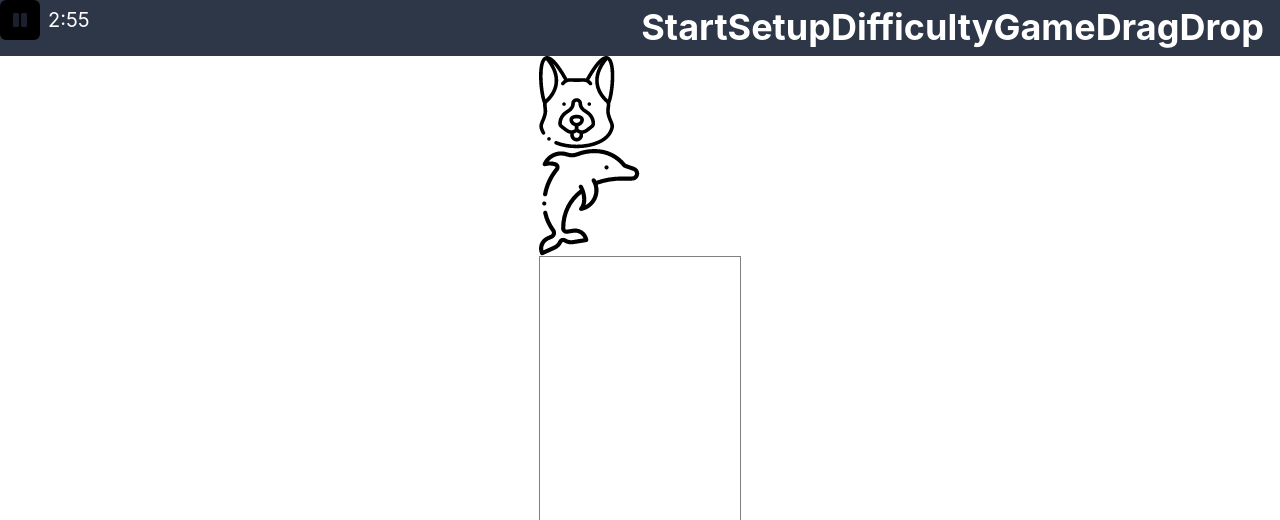
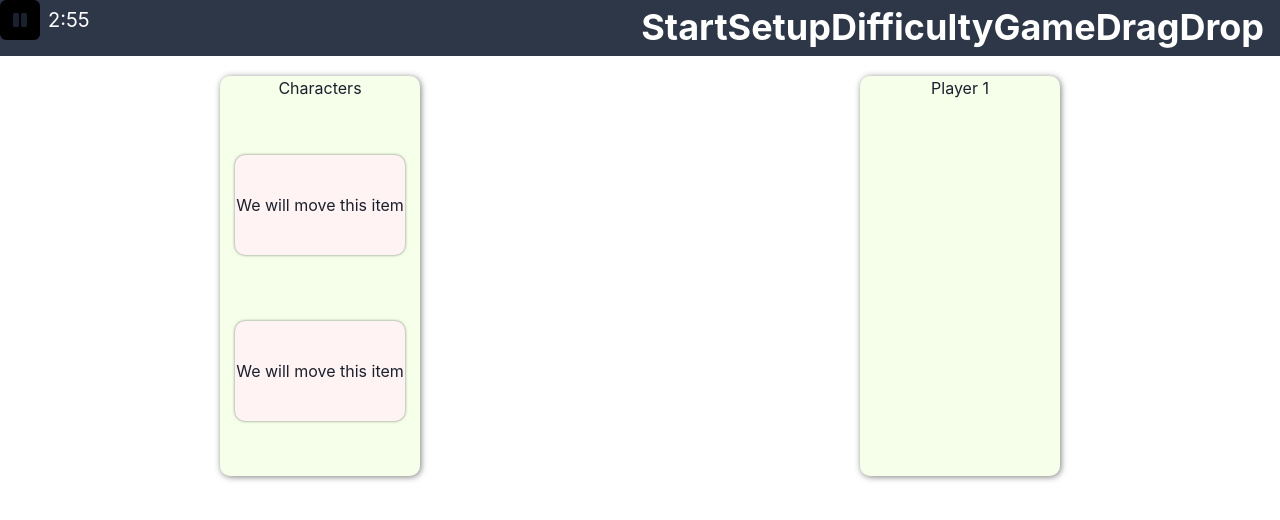
Before and after one commit to mgysel/SHS, a React (Create React App) app in the folder frontend/: page /dragdrop in a window 1280 px wide. Shown: the top 520 px of the page. Built offline with nearby package versions, Linux system fonts and the light colour scheme.

Commit message:
Drag Drop functionalities working

```diff
--- a/frontend/package.json
+++ b/frontend/package.json
@@ -13,7 +13,10 @@
     "framer-motion": "^3.10.0",
     "konva": "^8.3.13",
     "react": "^18.2.0",
+    "react-dnd": "^16.0.1",
+    "react-dnd-html5-backend": "^16.0.1",
     "react-dom": "^18.2.0",
+    "react-draggable": "^4.4.5",
     "react-icons": "^4.6.0",
     "react-konva": "^18.2.3",
     "react-router-dom": "^5.2.0",
--- /dev/null
+++ b/frontend/src/pages/DragDrop.css
@@ -0,0 +1,36 @@
+.container {
+  display: flex;
+  flex-direction: row;
+  justify-content: space-around;
+}
+
+.column {
+  height: 400px;
+  width: 200px;
+  margin: 20px;
+  border-radius: 10px;
+  box-shadow: 1px 1px 6px rgba(0,0,0,0.5);
+  display: flex;
+  justify-content: center;
+  flex-wrap: wrap;
+}
+
+.first-column {
+  background-color: #f5ffea;
+}
+
+.second-column {
+  background-color: #fffbf5;
+}
+
+.movable-item {
+  border-radius: 10px;
+  background-color: #fff3f3;
+  height: 100px;
+  width: 170px;
+  margin: 10px auto;
+  display: flex;
+  justify-content: center;
+  align-items: center;
+  box-shadow: 0px 0px 3px rgba(0,0,0,0.5);
+}
--- a/frontend/src/pages/DragDrop.jsx
+++ b/frontend/src/pages/DragDrop.jsx
@@ -23,7 +23,7 @@ const DragDrop = () => {
   const [images, setImages] = React.useState([]);
 
   const CopiedImage = ({ image }) => {
-    const [img] = useImage(image.src);;
+    const [img] = useImage(image.src);
     return (
       <ImageKonva
         image={img}
@@ -86,6 +86,36 @@ const DragDrop = () => {
               </Layer>
             </Stage>
           </div>
+          <div
+            onDrop={(e) => {
+              e.preventDefault();
+              // register event position
+              stageRef.current.setPointersPositions(e);
+              // add image
+              setImages(
+                images.concat([
+                  {
+                    ...stageRef.current.getPointerPosition(),
+                    src: dragUrl.current,
+                  },
+                ])
+              );
+            }}
+            onDragOver={(e) => e.preventDefault()}
+          >
+            <Stage
+              width={200}
+              height={400}
+              style={{ border: '1px solid grey' }}
+              ref={stageRef}
+            >
+              <Layer>
+                {images.map((image) => {
+                  return <CopiedImage image={image} />;
+                })}
+              </Layer>
+            </Stage>
+          </div>
         </div>
       </VStack>
     </Flex>
--- /dev/null
+++ b/frontend/src/pages/DragDropThree.jsx
@@ -0,0 +1,138 @@
+import React, { useContext, useEffect, useState } from "react";
+import { useLocation, Link as RouterLink } from "react-router-dom";
+import {
+  Box,
+  Button,
+  Heading,
+  Image,
+  Flex,
+  LinkOverlay,
+  VStack,
+} from "@chakra-ui/react";
+import { Stage, Layer, Image as KonvaImage, Text } from 'react-konva';
+import { StoreContext } from "../helpers/context";
+import useImage from 'use-image';
+// Drag Drop Demo
+//
+import { DndProvider, DragPreviewImage, useDrag, useDrop } from 'react-dnd'
+import { HTML5Backend } from "react-dnd-html5-backend";
+import './DragDrop.css'
+
+const DragDropThree = () => {
+  // const context = useContext(StoreContext);
+  // const imageLink = `images/icons/animals/${context.animalImagesBlack[0]}`;
+  // const imageLinkTwo = `images/icons/animals/${context.animalImagesBlack[1]}`;
+  // const images = [imageLink, imageLinkTwo];
+
+  // const MovableItem = () => {
+  //   return (
+  //       <div className='movable-item'>
+  //           We will move this item
+  //       </div>
+  //   )
+  // }
+  const numTargets = 2;
+  const targetsArray = [];
+  const initTargets = (numTargets) => {
+    for (let i = 0; i < numTargets; i++) {
+      targetsArray.push(0);
+    }
+  }
+  initTargets(numTargets);
+  const [targets, setTargets] = useState(targetsArray);
+
+  // const canSetTarget = () => {
+
+  // }
+
+  // Check if draggable item can move to destination
+  // It can move to destination if dest=0 or no other element on same dest
+  const isDestOk = (id, dest) => {
+    if (dest === 0) {
+      return true;
+    }
+
+    for (let i = 0; i < targets.length; i++) {
+      if (i !== id && targets[i] === 1) {
+        return false;
+      }
+    }
+
+    return true;
+  }
+
+  // Update index of target
+  const setTargetsArray = (id, dest) => {
+    const targetsArray = [...targets];
+
+    // Check that no other index has same destination, unless the destination is 0
+    if (isDestOk(id, dest)) {
+      targetsArray[id] = dest;
+      setTargets(targetsArray);
+    }
+  }
+
+  const MovableItem = ({setTarget, id}) => {
+    const [{isDragging}, drag] = useDrag({
+        item: {name: 'Any custom name'},
+        type: 'Our first type',
+        end: (item, monitor) => {
+            const dropResult = monitor.getDropResult();
+            if (dropResult && dropResult.name === 'Characters'){
+              setTargetsArray(id, 0)
+            } else if (dropResult && dropResult.name === 'Player 1') {
+              setTargetsArray(id, 1)
+            }
+        },
+        collect: (monitor) => ({
+            isDragging: monitor.isDragging(),
+        }),
+    });
+
+    const opacity = isDragging ? 0.4 : 1;
+
+    return (
+        <div ref={drag} className='movable-item' style={{opacity}}>
+            We will move this item
+        </div>
+    )
+  }
+
+  const Column = ({children, className, title}) => {
+      const [, drop] = useDrop({
+          accept: 'Our first type',
+          drop: () => ({name: title}),
+      });
+
+      return (
+          <div ref={drop} className={className}>
+              {title}
+              {children}
+          </div>
+      )
+  }
+
+  const Item1 = <MovableItem setTarget={setTargets} id={0} />;
+  const Item2 = <MovableItem setTarget={setTargets} id={1} />;
+
+  const Items = [Item1, Item2];
+
+  return (
+    <div className="container">
+      <DndProvider backend={HTML5Backend}>
+          <Column title='Characters' className='column first-column'>
+            {Items.map((item, i) => (
+              targets[i] === 0 && item
+            ))}
+          </Column>
+          <Column title='Player 1' className='column first-column'>
+            {Items.map((item, i) => (
+              targets[i] === 1 && item
+            ))}
+          </Column>
+      </DndProvider>
+    </div>
+  );
+};
+
+export default DragDropThree;
--- /dev/null
+++ b/frontend/src/pages/DragDropTwo.jsx
@@ -0,0 +1,67 @@
+import React, { useContext, useEffect, useState } from "react";
+import { useLocation, Link as RouterLink } from "react-router-dom";
+import {
+  Box,
+  Button,
+  Heading,
+  Flex,
+  LinkOverlay,
+  VStack,
+} from "@chakra-ui/react";
+import { Stage, Layer, Image, Text } from 'react-konva';
+import { StoreContext } from "../helpers/context";
+import useImage from 'use-image';
+import Draggable from 'react-draggable';
+// Drag Drop Demo (https://github.com/ChrisDobby/react-drag-drop-demo/tree/master/src)
+
+// DRAGGABLE IMAGE
+// https://blog.logrocket.com/create-draggable-components-react-draggable/
+
+// REACT IMAGE DRAG AND SCALE
+// https://www.npmjs.com/package/react-image-drag-and-scale
+
+const DragDropTwo = () => {
+  const context = useContext(StoreContext);
+  const imageLink = `images/icons/animals/${context.animalImagesBlack[0]}`;
+  const imageLinkTwo = `images/icons/animals/${context.animalImagesBlack[1]}`;
+  const images = [imageLink, imageLinkTwo];
+
+  const [state, setState] = React.useState({
+    isDragging: false,
+    x: 50,
+    y: 50,
+  });
+
+  const LionImage = () => {
+    const [image] = useImage('https://konvajs.org/assets/lion.png');
+    return <Image image={image} />;
+  };
+
+  return (
+    <Stage width={window.innerWidth} height={window.innerHeight}>
+    <Layer>
+      <Text
+        text="Draggable Text"
+        x={state.x}
+        y={state.y}
+        draggable
+        fill={state.isDragging ? 'green' : 'black'}
+        onDragStart={() => {
+          setState({
+            isDragging: true,
+          });
+        }}
+        onDragEnd={(e) => {
+          setState({
+            isDragging: false,
+            x: e.target.x(),
+            y: e.target.y(),
+          });
+        }}
+      />
+    </Layer>
+  </Stage>
+  );
+};
+
+export default DragDropTwo;
--- a/frontend/src/pages/Navigation.jsx
+++ b/frontend/src/pages/Navigation.jsx
@@ -6,6 +6,8 @@ import SetupGame from "./SetupGame";
 import Difficulty from "./Difficulty";
 import Game from "./Game";
 import DragDrop from "./DragDrop"
+import DragDropTwo from "./DragDropTwo"
+import DragDropThree from "./DragDropThree"
 
 const Navigation = () => {
 
@@ -24,7 +26,7 @@ const Navigation = () => {
         <Game />
       </Route>
       <Route exact path="/dragdrop">
-        <DragDrop />
+        <DragDropThree />
       </Route>
     </Switch>
   );
```
Also changed, not shown: 1 other file (tests, documents, lock files or other folders).
